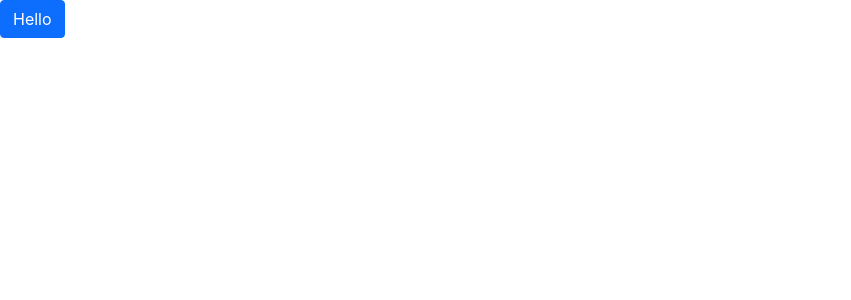
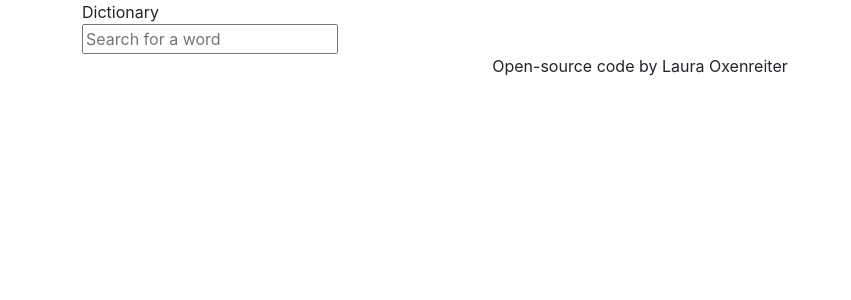
Before and after one commit to oxenreiterlm/react-dictionary, a React (Create React App) app: page / in a window 1280 px wide. Shown: the top 300 px of the page, without its empty margins (0-851 px from the left). Built offline with nearby package versions, Linux system fonts and the light colour scheme.

Commit message:
added search form

```diff
--- a/src/App.js
+++ b/src/App.js
@@ -1,13 +1,18 @@
 import "./App.css";
+import Dictionary from "./Dictionary.js";
 
 export default function App() {
   return (
     <div className="App">
-      <header className="App-header">
-        <a href="/" className="btn btn-primary">
-          Hello
-        </a>
-      </header>
+      <div className="container">
+        <header className="App-header">Dictionary</header>
+        <main>
+          <Dictionary />
+        </main>
+        <footer className="text-center">
+          Open-source code by Laura Oxenreiter
+        </footer>
+      </div>
     </div>
   );
 }
--- /dev/null
+++ b/src/Dictionary.js
@@ -0,0 +1,24 @@
+import React, { useState } from "react";
+import "./Dictionary.css";
+
+export default function Dictionary() {
+  let [keyword, setKeyword] = useState("");
+  function search(event) {
+    event.preventDefault();
+    alert(`Searching for ${keyword} definition`);
+  }
+  function handleKeywordChange(event) {
+    setKeyword(event.target.value);
+  }
+  return (
+    <div className="Dictionary">
+      <form onSubmit={search}>
+        <input
+          type="search"
+          placeholder="Search for a word"
+          onChange={handleKeywordChange}
+        />
+      </form>
+    </div>
+  );
+}
```
Also changed, not shown: src/Dictionary.css (added).
